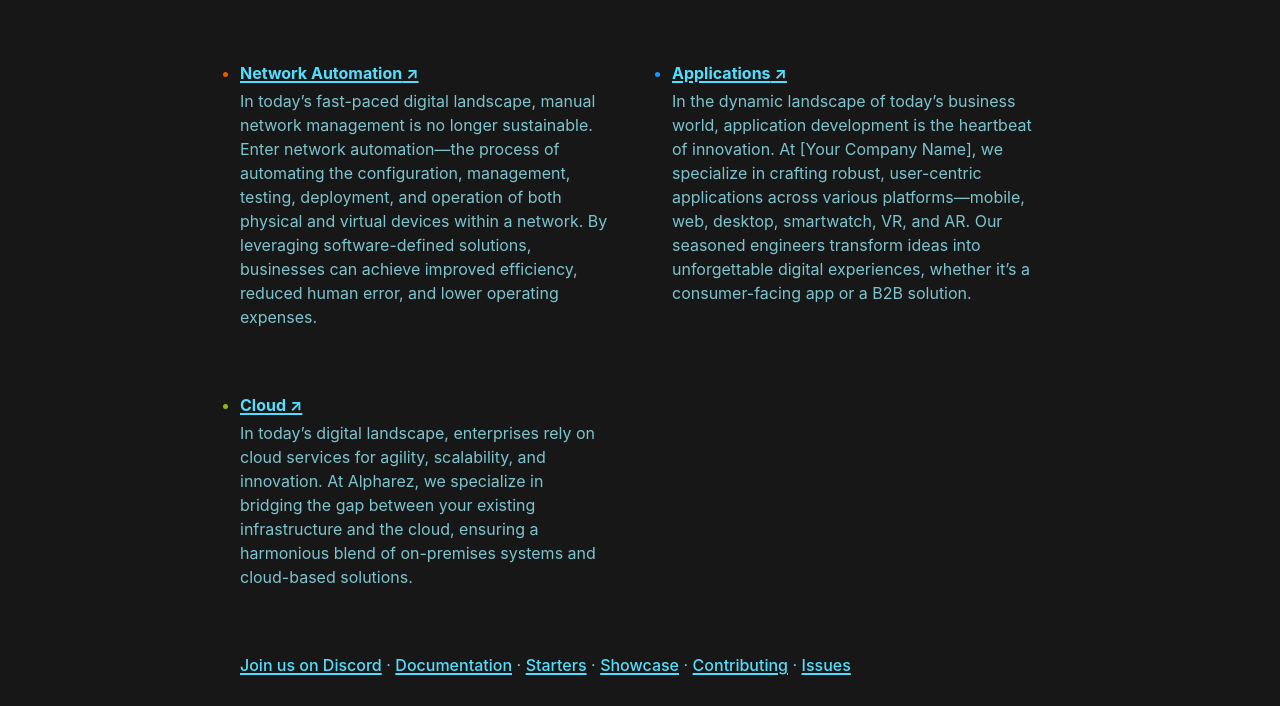
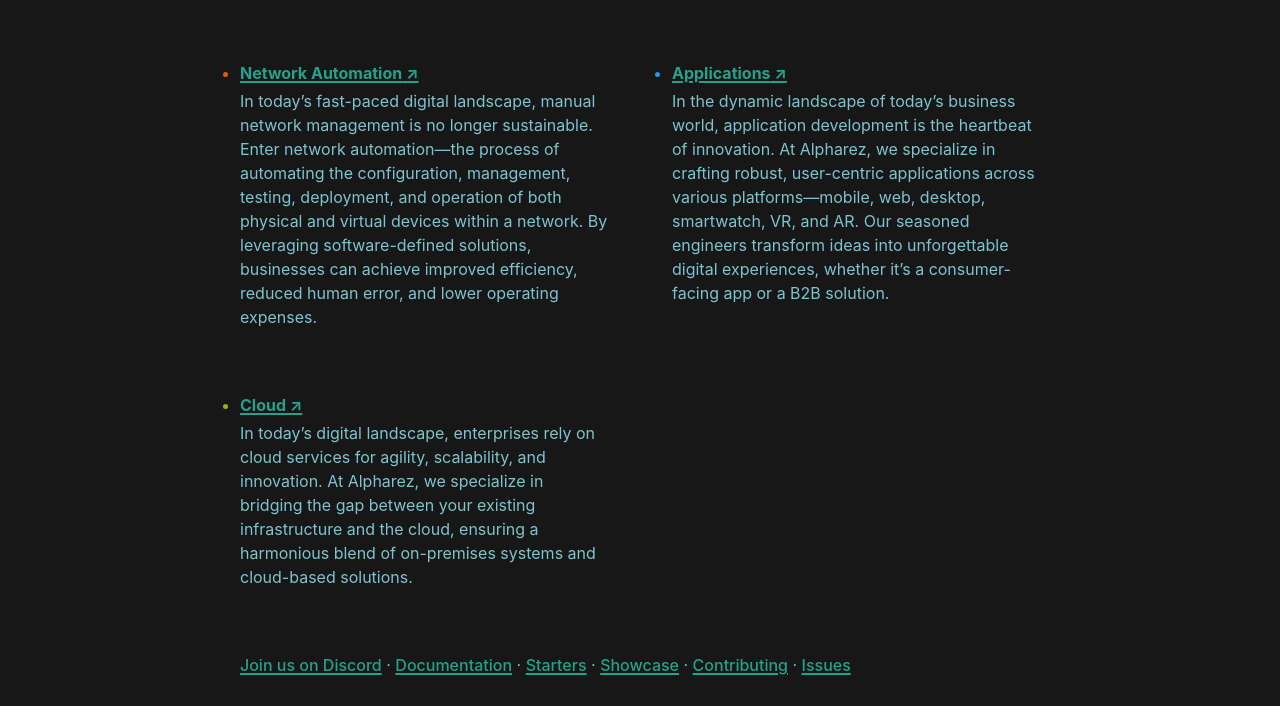
Before and after one commit to alpharez/alpha-gatsby, a Gatsby site: page / in a window 1280 px wide. Shown: the part 294-1000 px from the top of the page. Built offline with nearby package versions, Linux system fonts and the light colour scheme; Gatsby itself is replaced by a stand-in of ours.

Commit message:
more adjustments

```diff
--- a/src/components/layout.css
+++ b/src/components/layout.css
@@ -1,7 +1,7 @@
 :root {
   --border-radius: 4px;
   --color-text: #7EC4CF;
-  --color-primary: #54DEFD;
+  --color-primary: #25A18E;
   --color-code-bg: #171717;
   --color-code: #8a6534;
   --font-sans: -apple-system, BlinkMacSystemFont, "Segoe UI", Helvetica, Arial,
--- a/src/pages/index.js
+++ b/src/pages/index.js
@@ -17,7 +17,7 @@
     text: "Applications",
     url: "https://www.gatsbyjs.com/plugins",
     description:
-      "In the dynamic landscape of today’s business world, application development is the heartbeat of innovation. At [Your Company Name], we specialize in crafting robust, user-centric applications across various platforms—mobile, web, desktop, smartwatch, VR, and AR. Our seasoned engineers transform ideas into unforgettable digital experiences, whether it’s a consumer-facing app or a B2B solution.",
+      "In the dynamic landscape of today’s business world, application development is the heartbeat of innovation. At Alpharez, we specialize in crafting robust, user-centric applications across various platforms—mobile, web, desktop, smartwatch, VR, and AR. Our seasoned engineers transform ideas into unforgettable digital experiences, whether it’s a consumer-facing app or a B2B solution.",
   },
   {
     text: "Cloud",
```
